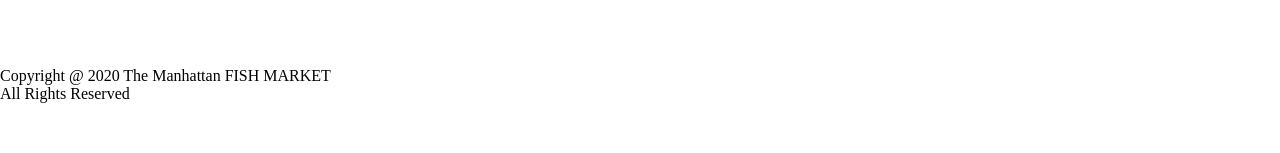
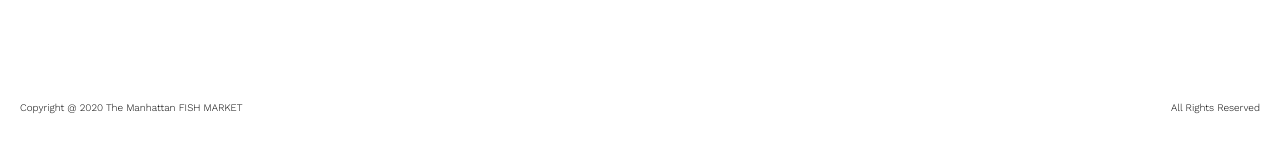
Before and after one commit to ongks-useR/odin_restaurant, a website built with webpack: page src/template.html in a window 1280 px wide. Shown: the part 561-714 px from the top of the page. Built offline with nearby package versions, Linux system fonts and the light colour scheme; a web font is replaced by a local one.

Commit message:
1. Make header stick to the top of page. 2. include styling for footer

```diff
--- a/src/template.css
+++ b/src/template.css
@@ -18,6 +18,11 @@ header {
     display: flex;
     align-items: center;
     padding: 15px 0;
+
+    /* Make the header always stick at the top of page */
+    position: sticky;
+    top: 0;
+    background-color: white;
 }
 
 #trade-mark {
@@ -186,3 +191,22 @@ address {
     font-size: 12px;
     font-weight: 300;
 }
+
+
+/* footer */
+footer {
+    height: 10vh;
+    font-family: "Work Sans", serif;
+    font-optical-sizing: auto;
+    font-weight: 300;
+    font-style: normal;
+    font-size: 10px;
+
+    display: flex;
+    justify-content: space-between;
+    align-items: center;
+}
+
+footer p {
+    padding: 20px;
+}
```
